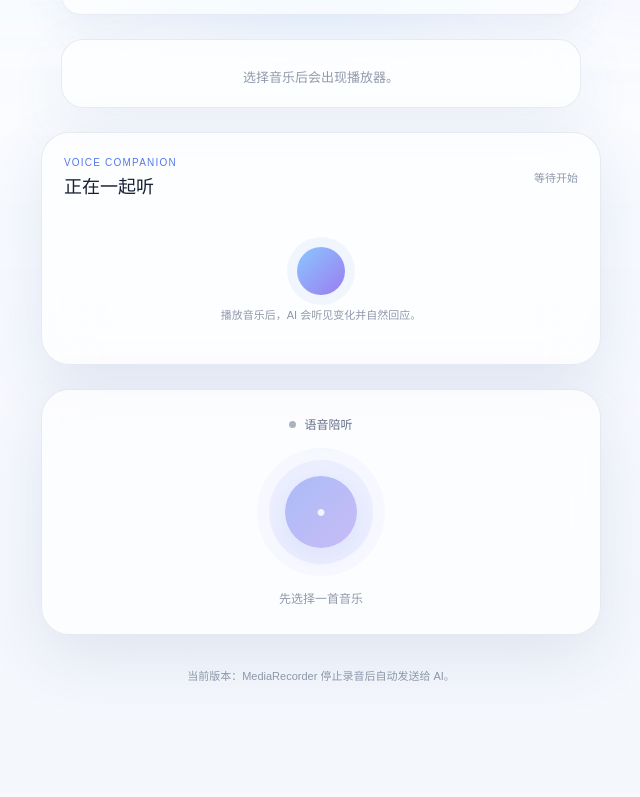
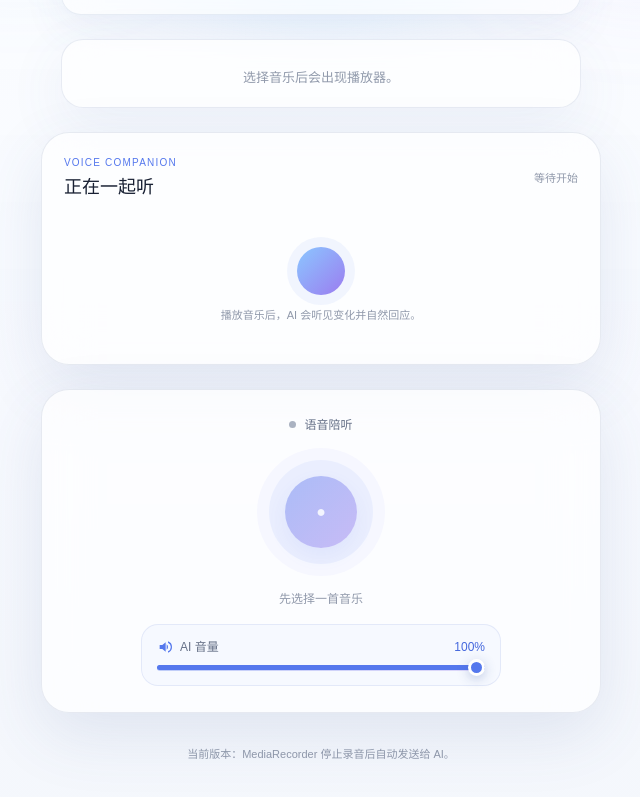
Before and after one commit to olivia130830/musiccompanion, a Next.js app: page / in a window 1280 px wide. Shown: the part 498-1295 px from the top of the page, without its empty margins (319-959 px from the left). Built offline with nearby package versions, Linux system fonts and the light colour scheme; a web font is replaced by a local one.

Commit message:
加入控制AI音量ui

```diff
--- a/app/globals.css
+++ b/app/globals.css
@@ -868,6 +868,105 @@ input[type="range"]:focus-visible {
   color: #cc4d65;
 }
 
+.ai-volume-control {
+  width: min(100%, 360px);
+  display: flex;
+  flex-direction: column;
+  gap: 9px;
+  margin-top: 2px;
+  padding: 13px 15px 14px;
+  border: 1px solid rgba(111, 135, 211, 0.14);
+  border-radius: 17px;
+  background: rgba(244, 248, 255, 0.78);
+}
+
+.ai-volume-heading {
+  display: flex;
+  align-items: center;
+  justify-content: space-between;
+  gap: 16px;
+  color: var(--text-secondary);
+  font-size: 12px;
+}
+
+.ai-volume-label {
+  display: inline-flex;
+  align-items: center;
+  gap: 7px;
+}
+
+.ai-volume-label svg {
+  width: 16px;
+  height: 16px;
+  fill: var(--accent);
+}
+
+.ai-volume-heading output {
+  min-width: 34px;
+  color: var(--accent-strong);
+  font-variant-numeric: tabular-nums;
+  text-align: right;
+}
+
+.ai-volume-slider {
+  --ai-volume-progress: 100%;
+  width: 100%;
+  height: 18px;
+  margin: 0;
+  appearance: none;
+  background: transparent;
+  cursor: pointer;
+}
+
+.ai-volume-slider::-webkit-slider-runnable-track {
+  height: 5px;
+  border-radius: 999px;
+  background:
+    linear-gradient(
+      90deg,
+      var(--accent) 0 var(--ai-volume-progress),
+      rgba(116, 132, 170, 0.18) var(--ai-volume-progress) 100%
+    );
+}
+
+.ai-volume-slider::-moz-range-track {
+  height: 5px;
+  border-radius: 999px;
+  background: rgba(116, 132, 170, 0.18);
+}
+
+.ai-volume-slider::-moz-range-progress {
+  height: 5px;
+  border-radius: 999px;
+  background: var(--accent);
+}
+
+.ai-volume-slider::-webkit-slider-thumb {
+  width: 17px;
+  height: 17px;
+  margin-top: -6px;
+  appearance: none;
+  border: 3px solid #ffffff;
+  border-radius: 50%;
+  background: var(--accent);
+  box-shadow: 0 2px 7px rgba(70, 95, 170, 0.28);
+}
+
+.ai-volume-slider::-moz-range-thumb {
+  width: 13px;
+  height: 13px;
+  border: 3px solid #ffffff;
+  border-radius: 50%;
+  background: var(--accent);
+  box-shadow: 0 2px 7px rgba(70, 95, 170, 0.28);
+}
+
+.ai-volume-slider:focus-visible {
+  outline: 3px solid rgba(85, 120, 237, 0.2);
+  outline-offset: 3px;
+  border-radius: 999px;
+}
+
 .voice-recording-preview {
   display: flex;
   flex-direction: column;
--- a/app/page.tsx
+++ b/app/page.tsx
@@ -603,6 +603,8 @@ export default function Home() {
 
   const {
     isPlaying: isPlayingReply,
+    volume: aiReplyVolume,
+    setVolume: setAiReplyVolume,
     prepare: prepareReplyAudio,
     begin: beginReplyAudio,
     append: appendReplyAudio,
@@ -1551,6 +1553,7 @@ export default function Home() {
           error={voiceInputError || voiceRecorderError}
           inputDeviceLabel={inputDeviceLabel}
           isPlayingReply={isPlayingReply}
+          aiVolume={aiReplyVolume}
           onStartRecording={() => {
             void handleVoiceStart();
           }}
@@ -1558,6 +1561,7 @@ export default function Home() {
             void handleVoiceStop();
           }}
           onStopReply={stopReplyAudio}
+          onAiVolumeChange={setAiReplyVolume}
         />
 
         <footer style={styles.footer}>
--- a/components/UserReplyBox.tsx
+++ b/components/UserReplyBox.tsx
@@ -1,4 +1,6 @@
 "use client";
+
+import type { CSSProperties } from "react";
 
 export type VoiceInputStatus =
   | "idle"
@@ -13,9 +15,11 @@ interface UserReplyBoxProps {
   error: string;
   inputDeviceLabel?: string;
   isPlayingReply: boolean;
+  aiVolume: number;
   onStartRecording: () => void;
   onStopRecording: () => void;
   onStopReply: () => void;
+  onAiVolumeChange: (volume: number) => void;
 }
 
 function getStatusText(disabled: boolean, status: VoiceInputStatus) {
@@ -33,9 +37,11 @@ export default function UserReplyBox({
   error,
   inputDeviceLabel,
   isPlayingReply,
+  aiVolume,
   onStartRecording,
   onStopRecording,
   onStopReply,
+  onAiVolumeChange,
 }: UserReplyBoxProps) {
   const isRecording = status === "recording";
   const isBusy =
@@ -74,6 +80,39 @@ export default function UserReplyBox({
         {getStatusText(disabled, status)}
       </p>
 
+      <div className="ai-volume-control">
+        <div className="ai-volume-heading">
+          <span className="ai-volume-label">
+            <svg viewBox="0 0 24 24" aria-hidden="true">
+              <path d="M4 9v6h4l5 4V5L8 9H4Zm12.5 3a4.5 4.5 0 0 0-2-4.03v8.06A4.5 4.5 0 0 0 16.5 12Zm0-8.48v2.06a7 7 0 0 1 0 12.84v2.06a9 9 0 0 0 0-16.96Z" />
+            </svg>
+            AI 音量
+          </span>
+          <output htmlFor="ai-volume-slider">
+            {Math.round(aiVolume * 100)}%
+          </output>
+        </div>
+        <input
+          id="ai-volume-slider"
+          className="ai-volume-slider"
+          type="range"
+          min="0"
+          max="100"
+          step="5"
+          value={Math.round(aiVolume * 100)}
+          aria-label="调整 AI 回复音量"
+          aria-valuetext={`${Math.round(aiVolume * 100)}%`}
+          onInput={(event) => {
+            onAiVolumeChange(Number(event.currentTarget.value) / 100);
+          }}
+          style={
+            {
+              "--ai-volume-progress": `${aiVolume * 100}%`,
+            } as CSSProperties
+          }
+        />
+      </div>
+
       {inputDeviceLabel && (
         <p className="voice-record-status">
           当前麦克风：{inputDeviceLabel}
--- a/hooks/usePcmAudioPlayer.ts
+++ b/hooks/usePcmAudioPlayer.ts
@@ -23,7 +23,10 @@ export function pcm16Base64ToFloat32(audioBase64: string) {
 
 export function usePcmAudioPlayer() {
   const [isPlaying, setIsPlaying] = useState(false);
+  const [volume, setVolumeState] = useState(1);
+  const volumeRef = useRef(1);
   const contextRef = useRef<AudioContext | null>(null);
+  const gainRef = useRef<GainNode | null>(null);
   const sourcesRef = useRef(new Set<AudioBufferSourceNode>());
   const nextStartTimeRef = useRef(0);
   const streamDoneRef = useRef(true);
@@ -45,6 +48,30 @@ export function usePcmAudioPlayer() {
     }
 
     return contextRef.current;
+  }, []);
+
+  const getGain = useCallback((context: AudioContext) => {
+    if (!gainRef.current) {
+      const gain = context.createGain();
+      gain.gain.value = volumeRef.current;
+      gain.connect(context.destination);
+      gainRef.current = gain;
+    }
+
+    return gainRef.current;
+  }, []);
+
+  const setVolume = useCallback((nextVolume: number) => {
+    const normalizedVolume = Math.min(1, Math.max(0, nextVolume));
+
+    volumeRef.current = normalizedVolume;
+    setVolumeState(normalizedVolume);
+
+    const context = contextRef.current;
+    const gain = gainRef.current;
+    if (context && gain) {
+      gain.gain.setValueAtTime(normalizedVolume, context.currentTime);
+    }
   }, []);
 
   const prepare = useCallback(async () => {
@@ -89,7 +116,7 @@ export function usePcmAudioPlayer() {
 
       const source = context.createBufferSource();
       source.buffer = buffer;
-      source.connect(context.destination);
+      source.connect(getGain(context));
 
       const startTime = Math.max(
         context.currentTime + 0.02,
@@ -109,7 +136,7 @@ export function usePcmAudioPlayer() {
       });
       source.start(startTime);
     },
-    [getContext],
+    [getContext, getGain],
   );
 
   const finish = useCallback(() => {
@@ -129,6 +156,8 @@ export function usePcmAudioPlayer() {
         } catch {}
       }
       sourcesRef.current.clear();
+      gainRef.current?.disconnect();
+      gainRef.current = null;
       void contextRef.current?.close();
       contextRef.current = null;
     },
@@ -137,6 +166,8 @@ export function usePcmAudioPlayer() {
 
   return {
     isPlaying,
+    volume,
+    setVolume,
     prepare,
     begin,
     append,
```
